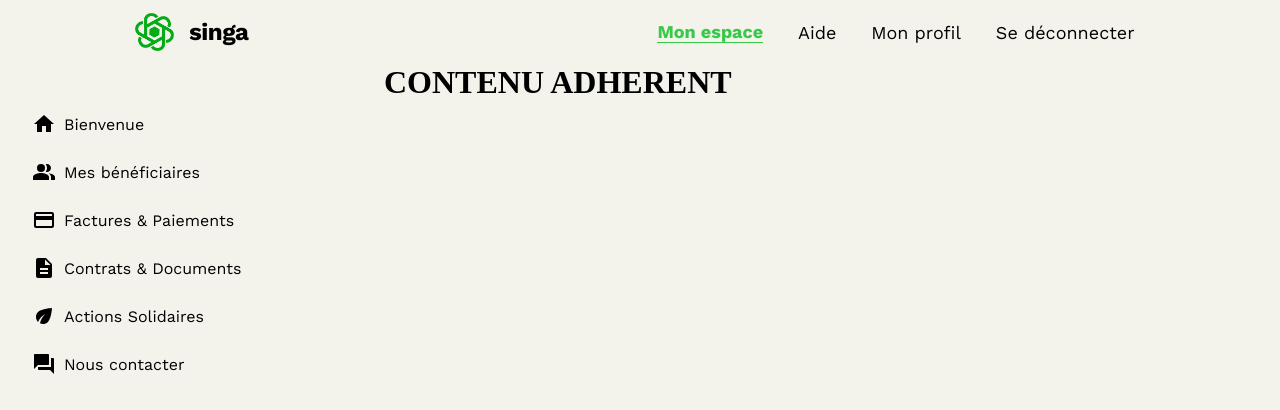
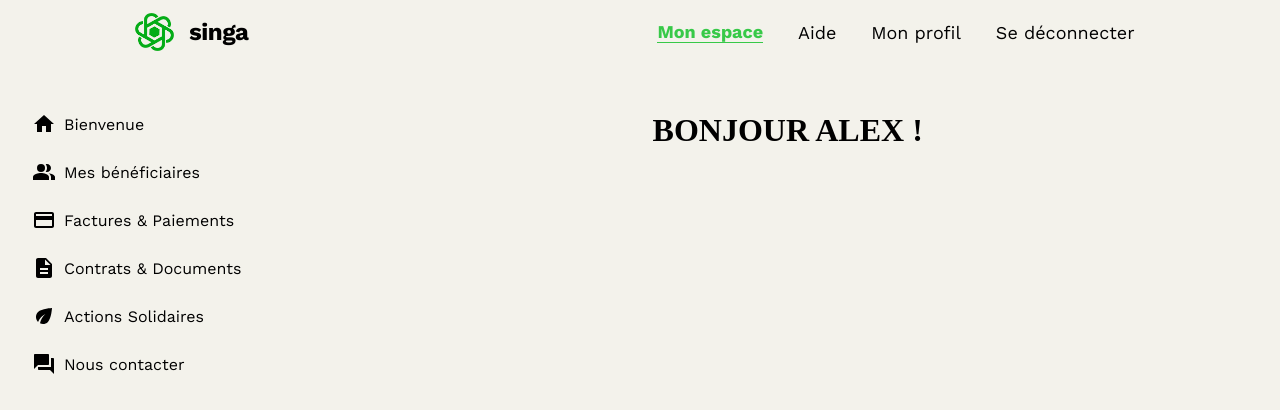
Before and after one commit to WildCodeSchool/paris-0921-project3-my-singa-assurance, a React (Vite) app: page /subscribers in a window 1280 px wide. Shown: the top 410 px of the page. Built offline with nearby package versions, Linux system fonts and the light colour scheme.

Commit message:
achieved sticky navbar

```diff
--- a/src/components/SubscriberLeftNavBar.jsx
+++ b/src/components/SubscriberLeftNavBar.jsx
@@ -1,5 +1,4 @@
 import React from 'react';
-import style from './style/SubscriberLeftNavBar.module.scss';
 
 import HomeIcon from '@mui/icons-material/Home';
 import PeopleAltIcon from '@mui/icons-material/PeopleAlt';
@@ -8,9 +7,12 @@ import DescriptionIcon from '@mui/icons-material/Description';
 import EcoIcon from '@material-ui/icons/Eco';
 import QuestionAnswerIcon from '@mui/icons-material/QuestionAnswer';
 
+import style from './style/SubscriberLeftNavBar.module.scss';
+
 function SubscriberLeftNavBar() {
   return (
     <div className={style.subscriberTitleContainer}>
+      <div className={style.subscriberStickyNavBar}>
         <div className={style.subscribernavBarBlock}>
           <HomeIcon />
           <p className={style.subscriberText}>Bienvenue</p>
@@ -36,6 +38,7 @@ function SubscriberLeftNavBar() {
           <p className={style.subscriberText}>Nous contacter</p>
         </div>
       </div>
+    </div>
   );
 }
 
--- a/src/components/SubscriberWelcomePage.jsx
+++ b/src/components/SubscriberWelcomePage.jsx
@@ -1,9 +1,13 @@
 import React from 'react';
+
+import style from './style/SubscriberWelcomePage.module.scss';
 
 function SubscriberWelcomePage() {
   return (
-    <div>
-      <h1>CONTENU ADHERENT</h1>
+    <div className={style.mainContainerSubscriberWelcomePage}>
+      <div className={style.titleContainer}>
+        <h1>BONJOUR ALEX !</h1>
+      </div>
     </div>
   );
 }
--- a/src/components/style/SubscriberLeftNavBar.module.scss
+++ b/src/components/style/SubscriberLeftNavBar.module.scss
@@ -5,6 +5,10 @@
   height: 300vh;
   margin-top: 6vh;
   font-family: 'Work Sans', sans-serif;
+  .subscriberStickyNavBar {
+    position: sticky;
+    top: 8vh;
+  }
 }
 
 .subscribernavBarBlock {
--- a/src/components/style/SubscriberWelcomePage.module.scss
+++ b/src/components/style/SubscriberWelcomePage.module.scss
@@ -0,0 +1,10 @@
+.mainContainerSubscriberWelcomePage {
+  width: 100%;
+  margin-top: 6vh;
+}
+
+.titleContainer {
+  display: flex;
+  flex-direction: column;
+  align-items: center;
+}
```
Lines whose indentation alone changed are shown as unchanged.
